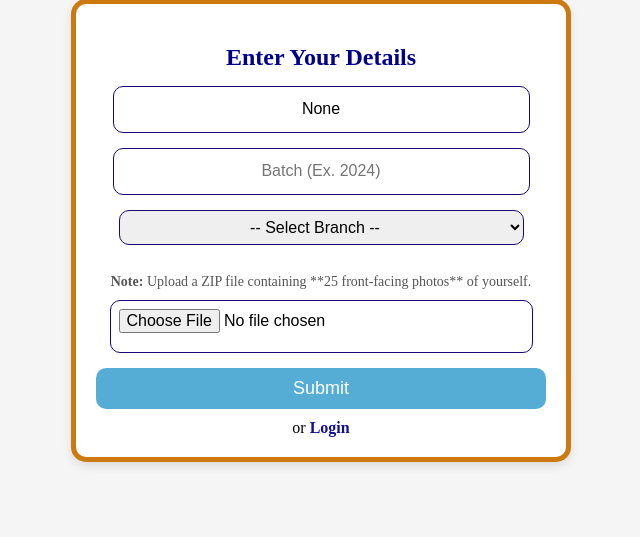
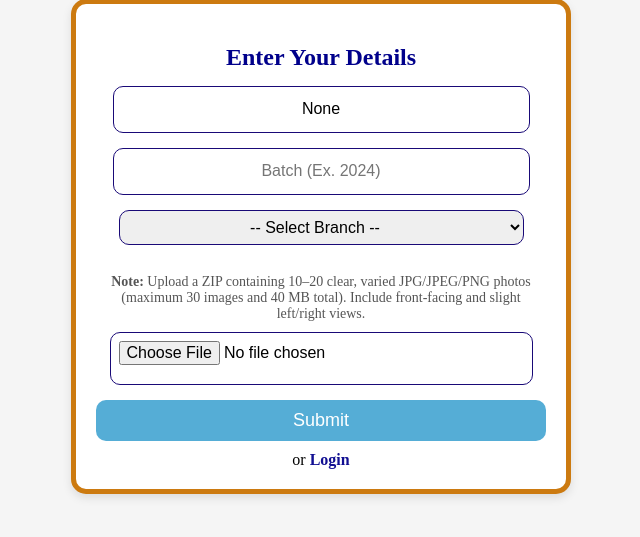
Before and after one commit to sunitp003/Face-Recognition-Based-Attendance-system, a Flask app: template templates/registration.html in a window 1280 px wide. Shown: the part 161-698 px from the top of the page, without its empty margins (319-959 px from the left). Run offline with Flask 3, Linux system fonts and the light colour scheme; the template is opened without the code that fills it, so the values that code supplies are empty; some libraries are stand-ins or nearby versions.

Commit message:
Align configuration and documentation contracts

```diff
--- a/templates/registration.html
+++ b/templates/registration.html
@@ -133,7 +133,7 @@
             </select>
 
             <p class="instructions">
-                <b>Note:</b> Upload a ZIP file containing **25 front-facing photos** of yourself.
+                <b>Note:</b> Upload a ZIP containing 10–20 clear, varied JPG/JPEG/PNG photos (maximum 30 images and 40 MB total). Include front-facing and slight left/right views.
             </p>
             <input type="file" name="file" accept=".zip" required>
 
```
